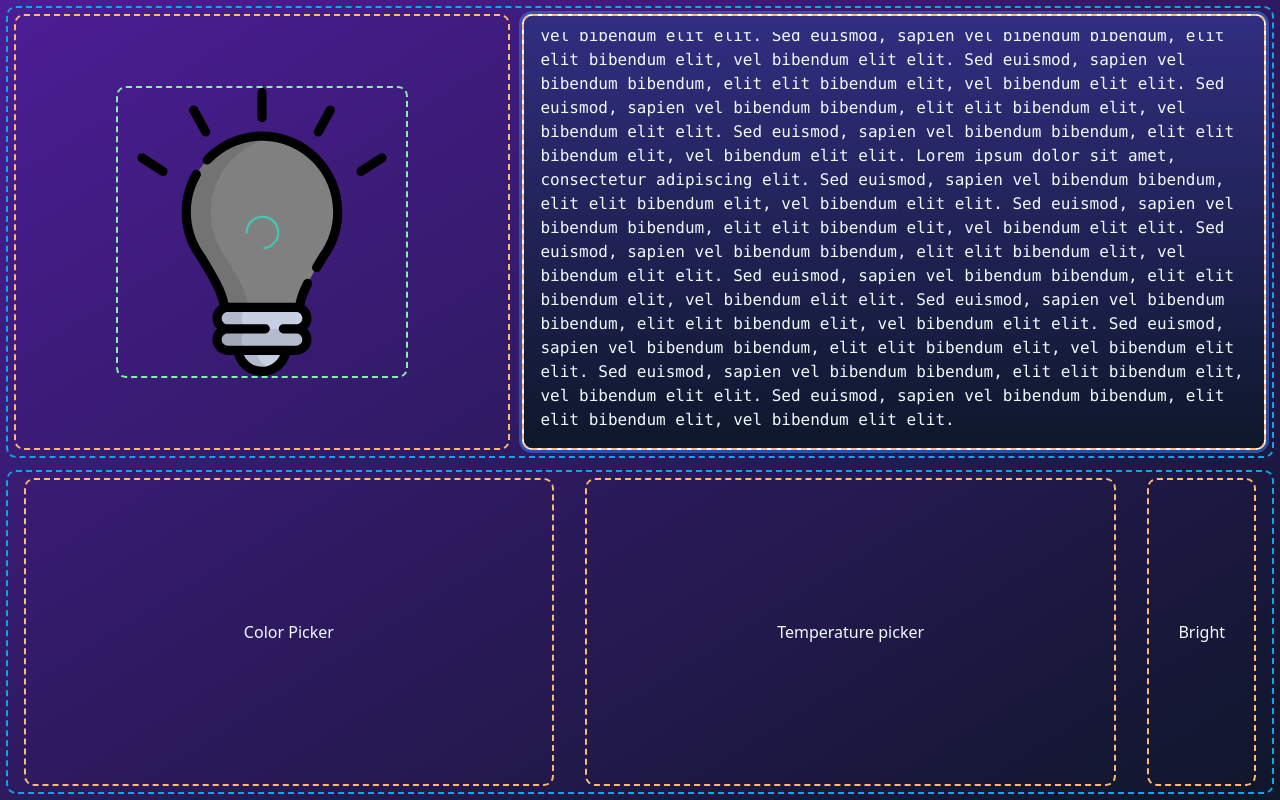
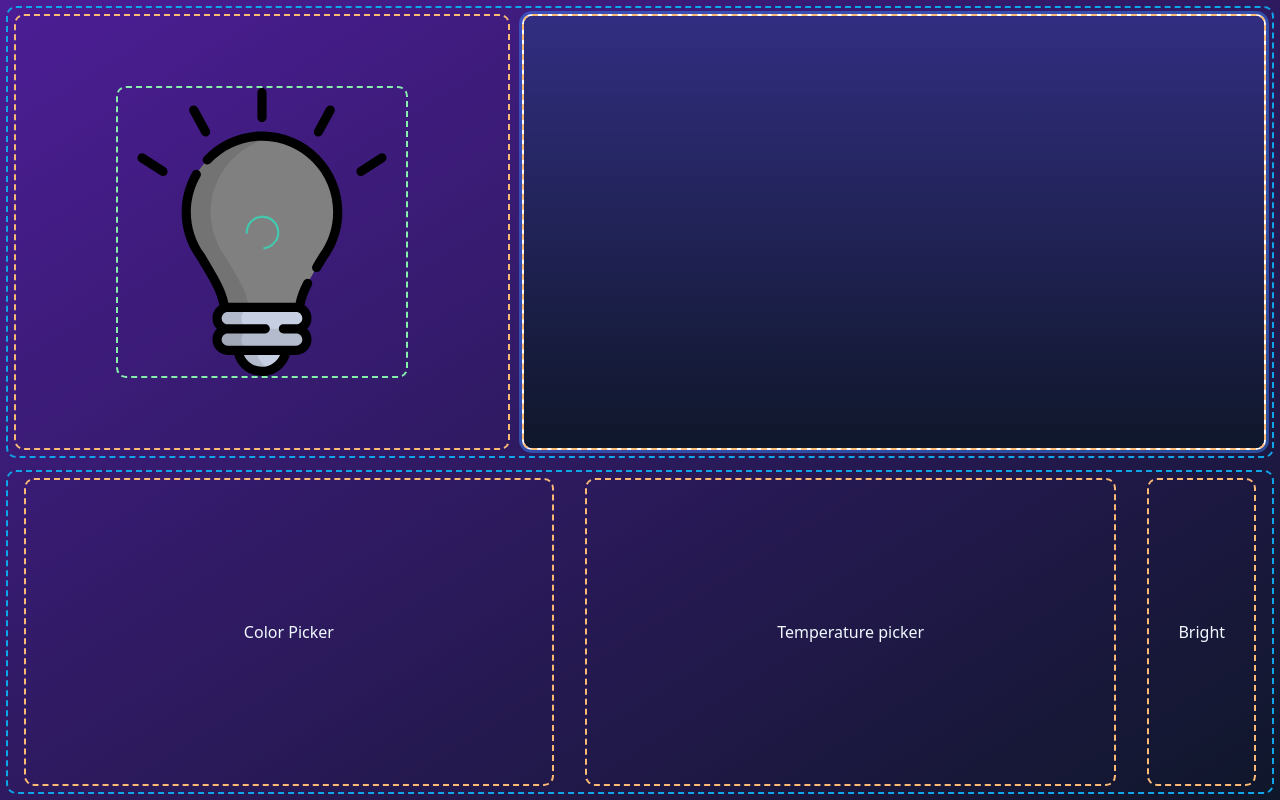
Before and after one commit to vanyason/yeelight, a React (Vite) app in the folder frontend/: page / in a window 1280 px wide. Built offline with nearby package versions, Linux system fonts and the light colour scheme.

Commit message:
Some work done

```diff
--- a/frontend/src/App.jsx
+++ b/frontend/src/App.jsx
@@ -1,7 +1,9 @@
 import BulbSVG from "./components/BulbSVG";
 import BulbToggle from "./components/BulbToggle";
-import LogsSection from "./components/LogsScetion";
+import LogsSection from "./components/LogsSection";
 import { ClipLoader } from "react-spinners";
+
+import { useState } from "react";
 
 function ColorPicker(props) {
   return <div {...props}>{" Color Picker "}</div>;
@@ -24,16 +26,26 @@ function NetInterfacePicker(props) {
 }
 
 export default function App() {
+  const [logMsgs, setLogMsgs] = useState([]);
+  const [bulbConnected, setBulbConnected] = useState(false);
+
+  function log(msg) {
+    setLogMsgs([...logMsgs, msg]);
+  }
+
   return (
     <div className="h-screen flex flex-col bg-gradient-to-br from-violet-900 to-slate-900 text-sky-50">
       <div className="com outline-sky-500 basis-7/12 flex overflow-auto">
         <div className="com outline-orange-300 basis-2/5 flex flex-col items-center justify-around">
           <BulbSVG className="com outline-green-300 basis-8/12 flex items-center justify-center" color="#808080" />
-          <ClipLoader className="absolute" color="#36d7b7" speedMultiplier="0.7" />
-          {/* <BulbToggle />
-          <NetInterfacePicker className="com outline-orange-300 items-center ring ring-blue-300 hover:ring-blue-400 " /> */}
+          {!bulbConnected ? <ClipLoader className="absolute" color="#36d7b7" speedMultiplier="0.7" /> : null}
+          {bulbConnected ? <BulbToggle /> : null}
+          {bulbConnected ? <NetInterfacePicker className="com outline-orange-300 items-center ring ring-blue-300 hover:ring-blue-400 " /> : null}
         </div>
-        <LogsSection className="com p-4 outline-orange-300 basis-3/5 overflow-auto font-mono bg-gradient-to-b from-indigo-900 to-slate-900 ring-offset-2 ring" />
+        <LogsSection
+          logs={logMsgs}
+          className="com p-4 outline-orange-300 basis-3/5 overflow-auto font-mono bg-gradient-to-b from-indigo-900 to-slate-900 ring-offset-2 ring"
+        />
       </div>
       <div className="com outline-sky-500 basis-5/12 flex justify-around">
         <ColorPicker className="com outline-orange-300 flex items-center justify-center basis-5/12" />
--- a/frontend/src/components/LogsScetion.jsx
+++ /dev/null
@@ -1,31 +0,0 @@
-import ScrollToBottom from 'react-scroll-to-bottom';
-
-export default function LogsSection(props) {
-  return (
-    <ScrollToBottom {...props}>
-      1.Lorem ipsum dolor sit amet, consectetur adipiscing elit. Sed euismod, sapien vel bibendum bibendum, elit elit bibendum elit, vel bibendum elit elit. Sed
-      2. euismod, sapien vel bibendum bibendum, elit elit bibendum elit, vel bibendum elit elit. Sed euismod, sapien vel bibendum bibendum, elit elit bibendum
-      3. elit, vel bibendum elit elit. Sed euismod, sapien vel bibendum bibendum, elit elit bibendum elit, vel bibendum elit elit. Sed euismod, sapien vel bibendum      bibendum, elit elit bibendum elit, vel bibendum elit elit. Sed euismod, sapien vel bibendum bibendum, elit elit bibendum elit, vel bibendum elit elit. Sedeuismod, sapien vel bibendum bibendum, elit elit bibendum elit, vel bibendum elit elit. Sed euismod, sapien vel bibendum bibendum, elit elit bibendum      elit, vel bibendum elit elit. Lorem ipsum dolor sit amet, consectetur adipiscing elit. Sed euismod, sapien vel bibendum bibendum, elit elit bibendum elit,
-      4. vel bibendum elit elit. Sed euismod, sapien vel bibendum bibendum, elit elit bibendum elit, vel bibendum elit elit. Sed euismod, sapien vel bibendum
-      bibendum, elit elit bibendum elit, vel bibendum elit elit. Sed euismod, sapien vel bibendum bibendum, elit elit bibendum elit, vel bibendum elit elit. Sed
-      euismod, sapien vel bibendum bibendum, elit elit bibendum elit, vel bibendum elit elit. Sed euismod, sapien vel bibendum bibendum, elit elit bibendum
-      elit, vel bibendum elit elit. Sed euismod, sapien vel bibendum bibendum, elit elit bibendum elit, vel bibendum elit elit. Sed euismod, sapien vel bibendum
-      bibendum, elit elit bibendum elit, vel bibendum elit elit. Lorem ipsum dolor sit amet, consectetur adipiscing elit. Sed euismod, sapien vel bibendum
-      bibendum, elit elit bibendum elit, vel bibendum elit elit. Sed euismod, sapien vel bibendum bibendum, elit elit bibendum elit, vel bibendum elit elit. Sed
-      euismod, sapien vel bibendum bibendum, elit elit bibendum elit, vel bibendum elit elit. Sed euismod, sapien vel bibendum bibendum, elit elit bibendum
-      elit, vel bibendum elit elit. Sed euismod, sapien vel bibendum bibendum, elit elit bibendum elit, vel bibendum elit elit. Sed euismod, sapien vel bibendum
-      bibendum, elit elit bibendum elit, vel bibendum elit elit. Sed euismod, sapien vel bibendum bibendum, elit elit bibendum elit, vel bibendum elit elit. Sed
-      euismod, sapien vel bibendum bibendum, elit elit bibendum elit, vel bibendum elit elit. Lorem ipsum dolor sit amet, consectetur adipiscing elit. Sed
-      euismod, sapien vel bibendum bibendum, elit elit bibendum elit, vel bibendum elit elit. Sed euismod, sapien vel bibendum bibendum, elit elit bibendum
-      elit, vel bibendum elit elit. Sed euismod, sapien vel bibendum bibendum, elit elit bibendum elit, vel bibendum elit elit. Sed euismod, sapien vel bibendum
-      bibendum, elit elit bibendum elit, vel bibendum elit elit. Sed euismod, sapien vel bibendum bibendum, elit elit bibendum elit, vel bibendum elit elit. Sed
-      euismod, sapien vel bibendum bibendum, elit elit bibendum elit, vel bibendum elit elit. Sed euismod, sapien vel bibendum bibendum, elit elit bibendum
-      elit, vel bibendum elit elit. Sed euismod, sapien vel bibendum bibendum, elit elit bibendum elit, vel bibendum elit elit. Lorem ipsum dolor sit amet,
-      consectetur adipiscing elit. Sed euismod, sapien vel bibendum bibendum, elit elit bibendum elit, vel bibendum elit elit. Sed euismod, sapien vel bibendum
-      bibendum, elit elit bibendum elit, vel bibendum elit elit. Sed euismod, sapien vel bibendum bibendum, elit elit bibendum elit, vel bibendum elit elit. Sed
-      euismod, sapien vel bibendum bibendum, elit elit bibendum elit, vel bibendum elit elit. Sed euismod, sapien vel bibendum bibendum, elit elit bibendum
-      elit, vel bibendum elit elit. Sed euismod, sapien vel bibendum bibendum, elit elit bibendum elit, vel bibendum elit elit. Sed euismod, sapien vel bibendum
-      bibendum, elit elit bibendum elit, vel bibendum elit elit. Sed euismod, sapien vel bibendum bibendum, elit elit bibendum elit, vel bibendum elit elit.
-    </ScrollToBottom>
-  );
-}
--- /dev/null
+++ b/frontend/src/components/LogsSection.jsx
@@ -0,0 +1,12 @@
+import ScrollToBottom from 'react-scroll-to-bottom';
+
+
+export default function LogsSection(props) {
+  const logs = props.logs.map(log => <p>{log}</p>);
+
+  return (
+    <ScrollToBottom {...props}>
+      {logs}
+    </ScrollToBottom>
+  );
+}
```
Also changed, not shown: 1 other file (tests, documents, lock files or other folders).
